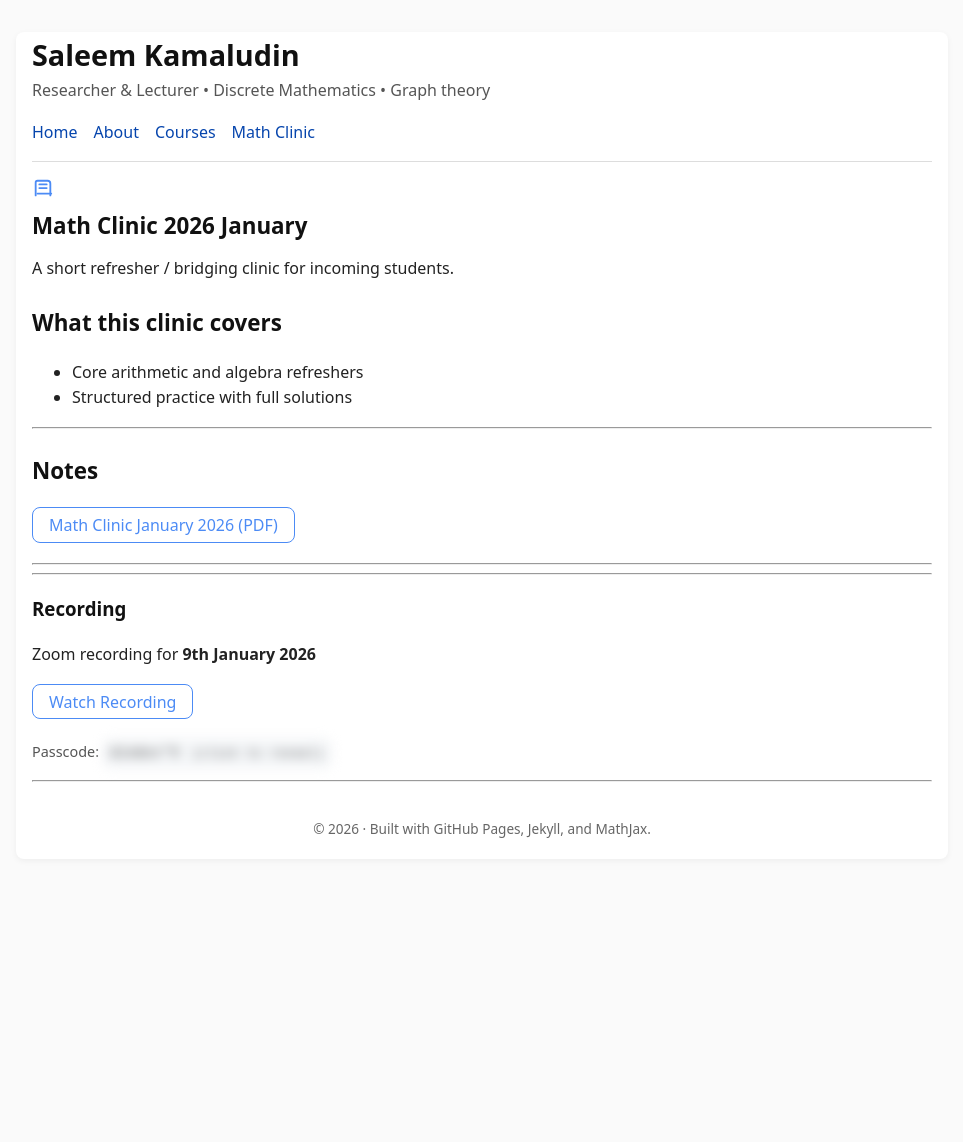
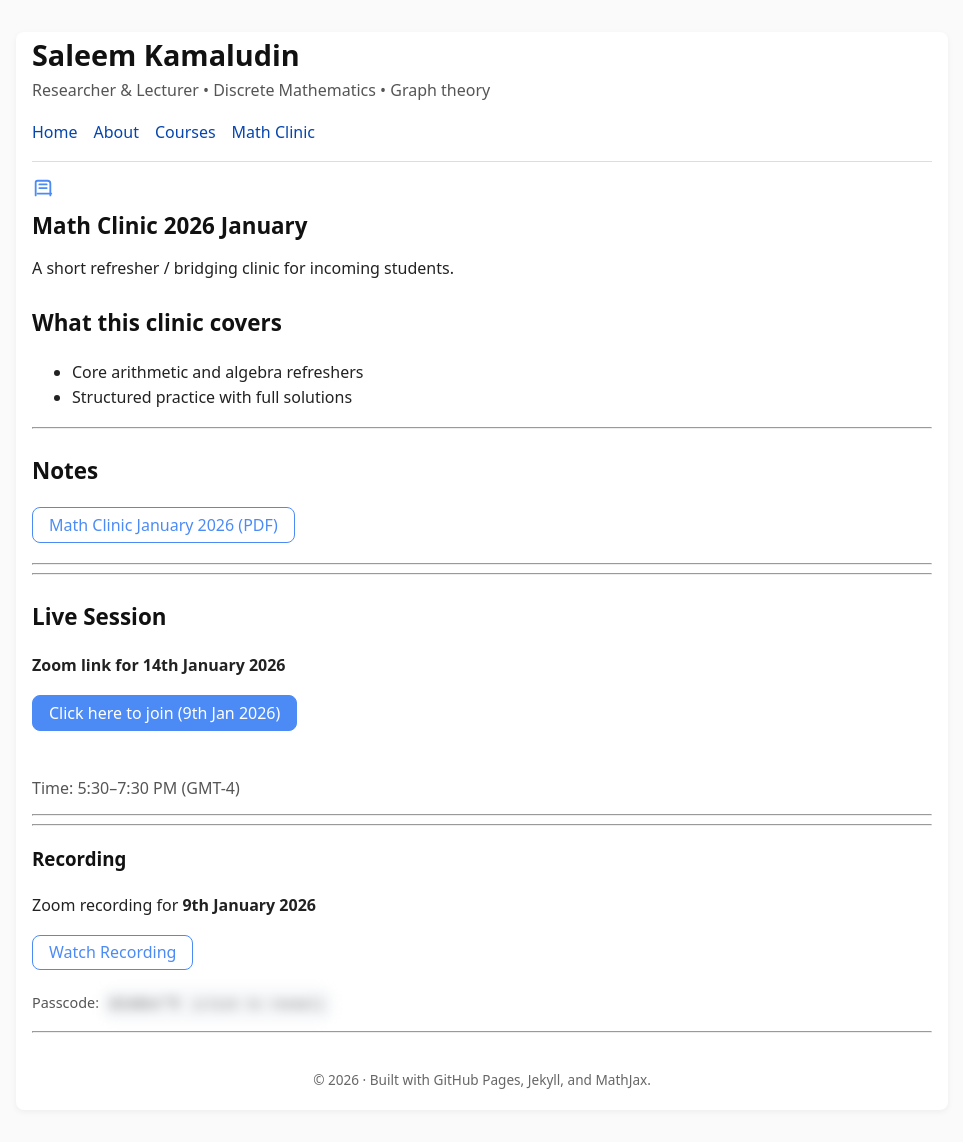
Before and after one commit to SaleemKamaludin/SaleemKamaludin.github.io, a Jekyll site: the page built from courses/math-clinic-2026/index.md, in a window 1280 px wide. Shown: the whole page, without its empty margins (158-1121 px from the left). Built offline with Jekyll 4.4.1, drawn with Linux system fonts in a browser that asks for light colours; before the commit the page ends 900 px from its top, so only the background shows below that.

Commit message:
Update index.md

```diff
--- a/courses/math-clinic-2026/index.md
+++ b/courses/math-clinic-2026/index.md
@@ -88,6 +88,29 @@ permalink: /courses/math-clinic-2026/
 
 
 
+
+
+
+
+ ---
+
+<hr class="soft" />
+
+<h2>Live Session</h2>
+<p><b>Zoom link for 14th January 2026</b></p>
+
+<div class="session-buttons">
+  <a class="btn btn-primary"
+     href="https://sta-uwi-edu.zoom.us/j/99746862646?pwd=iYoz3tWLkJgFSYtO1FWkpAmDGbRF5C.1"
+     target="_blank" rel="noopener noreferrer">
+    Click here to join (9th Jan 2026)
+  </a>
+</div>
+<p><br><span style="color:#555;">Time: 5:30–7:30 PM (GMT-4)</span></p>
+
+
+
+
 ---
 <hr class="soft" />
 
```
